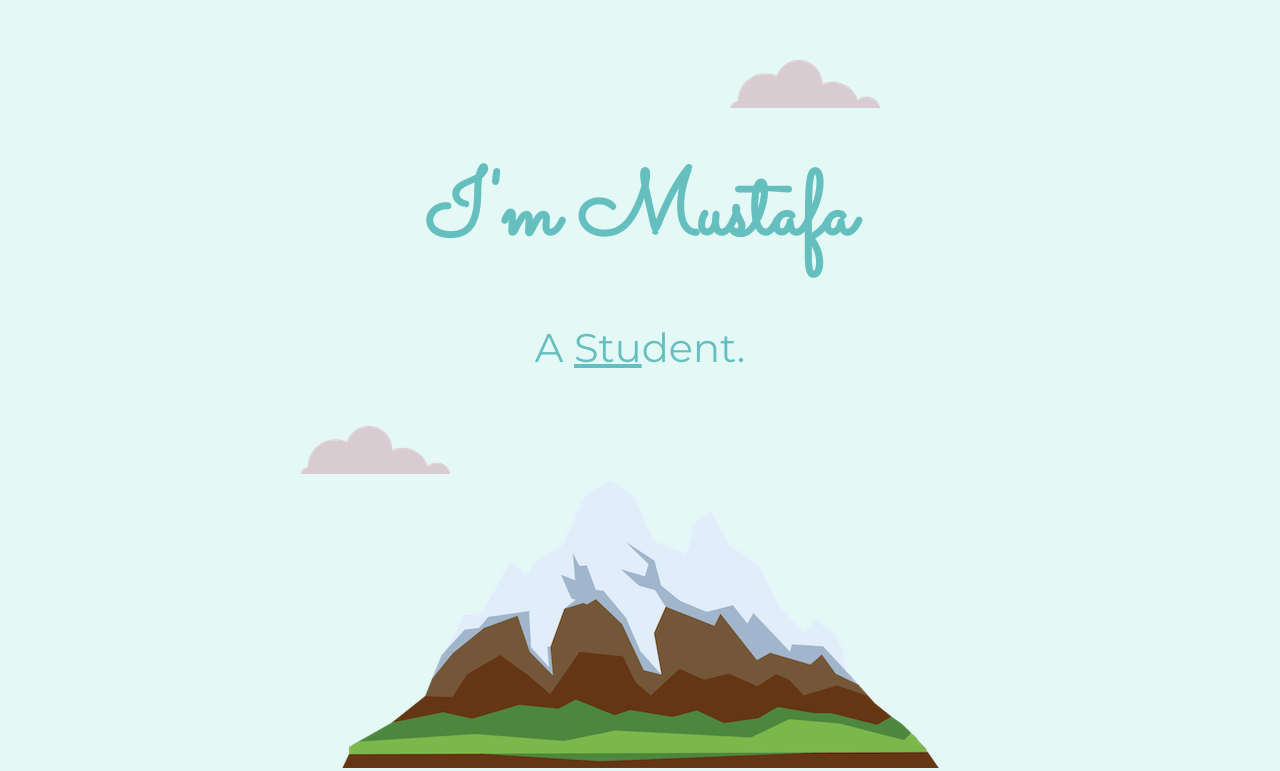
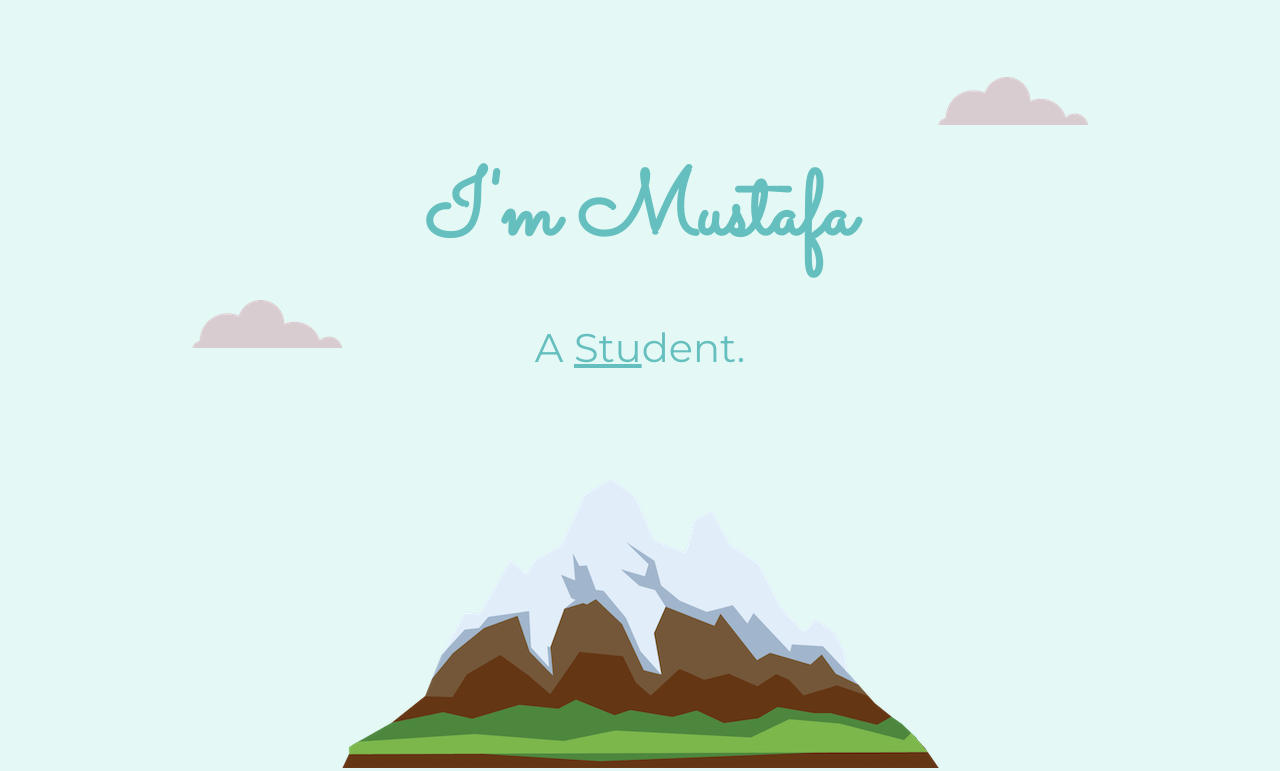
Before and after one commit to Mustafa2911/MyFirstWebsite, a plain HTML site: page index.html in a window 1280 px wide. Shown: the top 771 px of the page. Drawn offline with Linux system fonts and the light colour scheme.

Commit message:
Update styles.css

```diff
--- a/css/styles.css
+++ b/css/styles.css
@@ -43,13 +43,13 @@ hr{
 }
 .top-cloud {
   position: absolute;
-  right: 400px;
-  top: 60px;
+  right: 15%;
+  top: 10%;
 }
 .bottom-cloud {
   position: absolute;
-  left: 300px;
-  bottom: 300px;
+  left: 15%;
+  bottom: 55%;
 }
 .profile{
   width: 30%;
```
